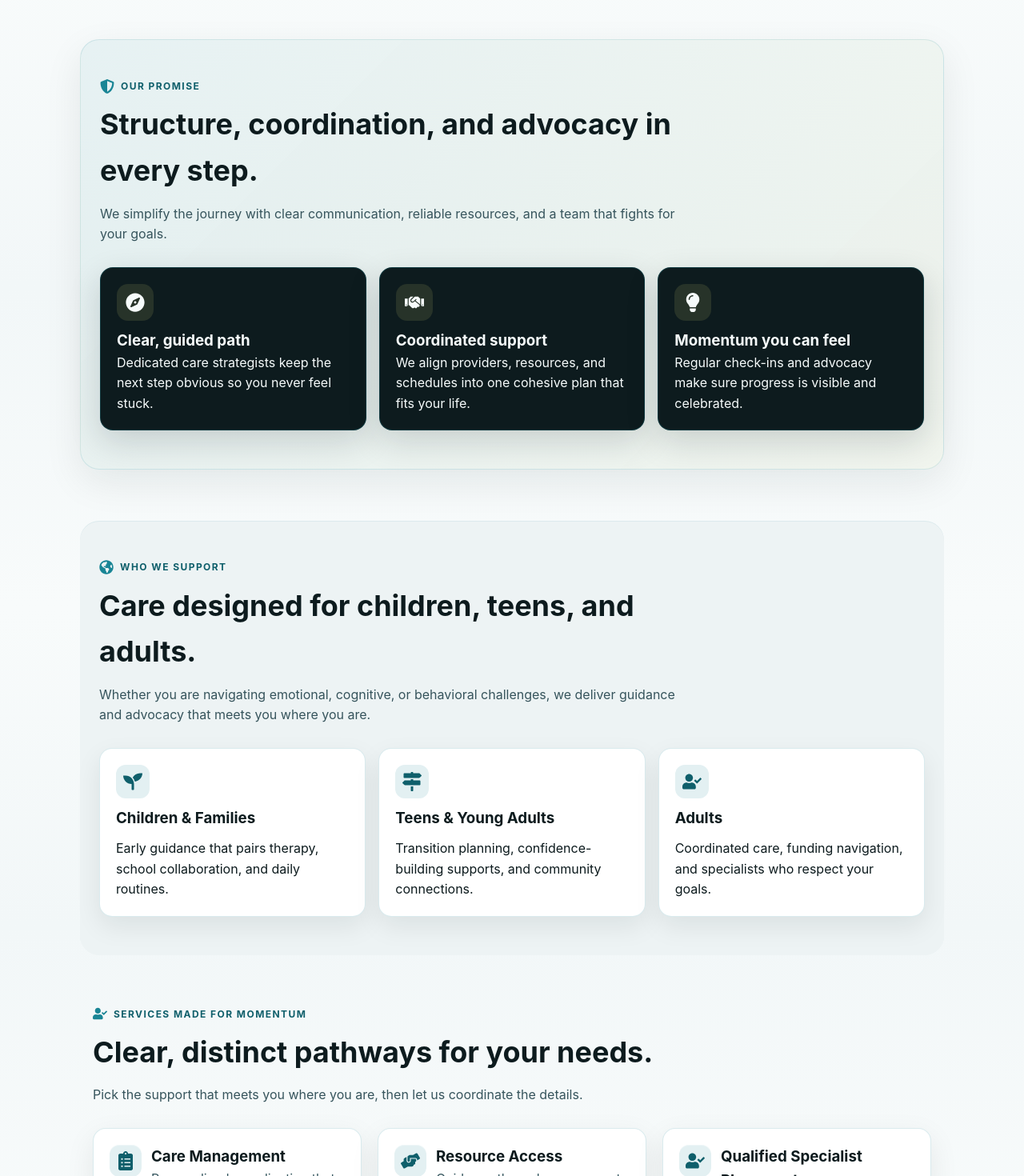
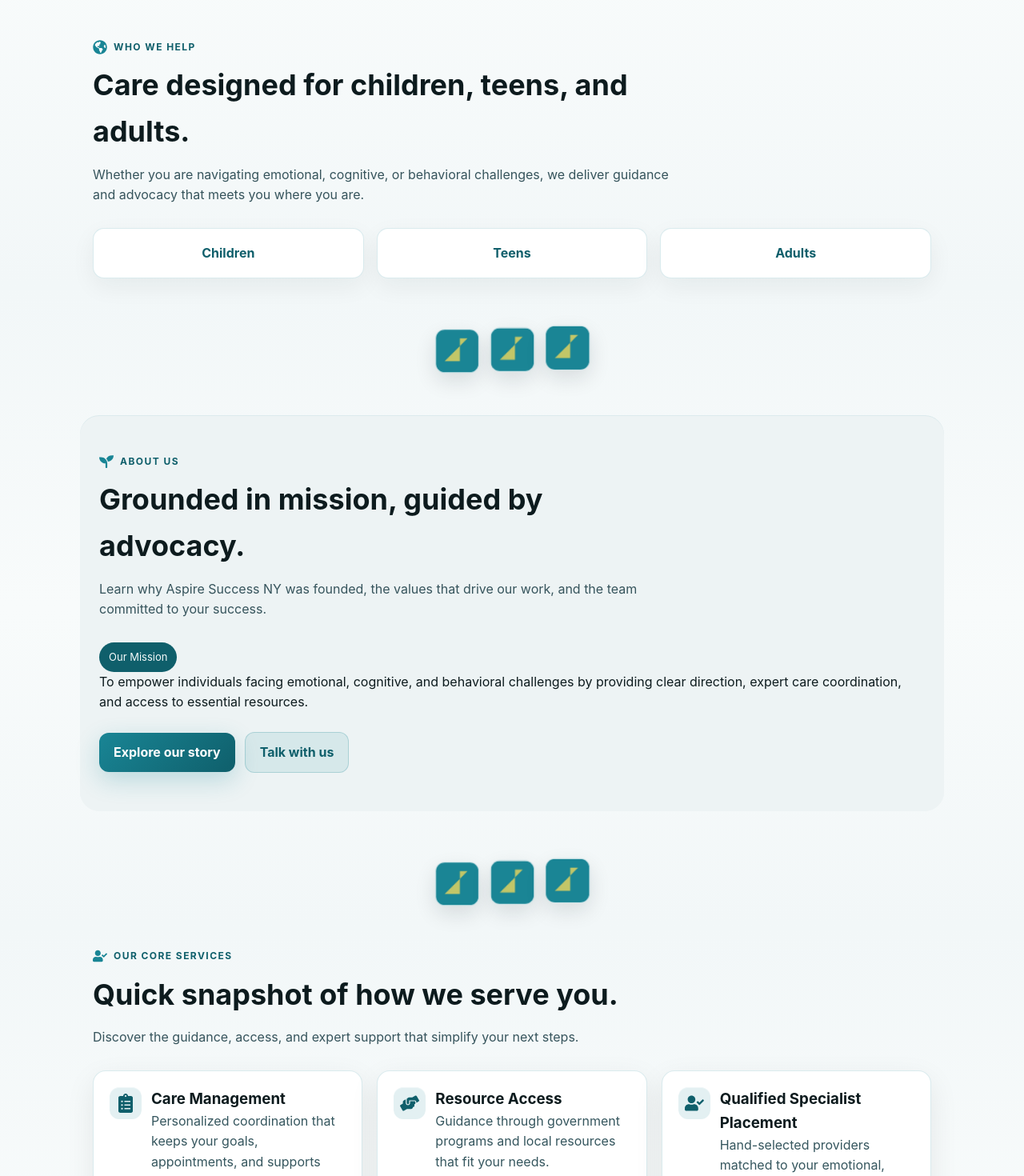
Before and after one commit to mattislub/aspiresuccessny, a React (Vite) app: page / in a window 1280 px wide. Shown: the part 840-2310 px from the top of the page at 80% size. Built offline with nearby package versions, Linux system fonts and the light colour scheme.

Commit message:
Revert "Redesign homepage layout"

```diff
--- a/src/App.jsx
+++ b/src/App.jsx
@@ -28,6 +28,7 @@ import {
   FaUserCheck,
 } from 'react-icons/fa'
 import logo from './assets/logo.png'
+import sectionDividerImage from './assets/Aspire-2.jpg'
 
 const values = ['Compassion', 'Integrity', 'Results-Driven', 'Advocacy']
 
@@ -93,59 +94,13 @@ const applicationRoutes = {
   support: '/support-assistance-registration',
 }
 
-const promiseHighlights = [
-  {
-    title: 'Clear, guided path',
-    description: 'Dedicated care strategists keep the next step obvious so you never feel stuck.',
-    icon: FaCompass,
-  },
-  {
-    title: 'Coordinated support',
-    description: 'We align providers, resources, and schedules into one cohesive plan that fits your life.',
-    icon: FaHandshake,
-  },
-  {
-    title: 'Momentum you can feel',
-    description: 'Regular check-ins and advocacy make sure progress is visible and celebrated.',
-    icon: FaLightbulb,
-  },
-]
-
-const audienceGroups = [
-  {
-    label: 'Children & Families',
-    detail: 'Early guidance that pairs therapy, school collaboration, and daily routines.',
-    icon: FaSeedling,
-  },
-  {
-    label: 'Teens & Young Adults',
-    detail: 'Transition planning, confidence-building supports, and community connections.',
-    icon: FaMapSigns,
-  },
-  {
-    label: 'Adults',
-    detail: 'Coordinated care, funding navigation, and specialists who respect your goals.',
-    icon: FaUserCheck,
-  },
-]
-
-const approachSteps = [
-  {
-    title: 'Listen & orient',
-    description: 'We learn your story, strengths, and stress points to define what success looks like.',
-    icon: FaInfoCircle,
-  },
-  {
-    title: 'Design the roadmap',
-    description: 'You get a clear plan that pairs services, specialists, and funding milestones.',
-    icon: FaClipboardCheck,
-  },
-  {
-    title: 'Activate & adjust',
-    description: 'We coordinate the team, track progress, and advocate so momentum never stalls.',
-    icon: FaCalendarCheck,
-  },
-]
+const SectionDivider = () => (
+  <div className="section-divider" aria-hidden="true">
+    {[...Array(3)].map((_, index) => (
+      <img key={index} src={sectionDividerImage} alt="" className="section-divider__image" />
+    ))}
+  </div>
+)
 
 const footerContact = {
   phone: {
@@ -1285,37 +1240,11 @@ function App() {
       </header>
 
       <main>
-        <section className="section section--panel" id="consultation">
-          <div className="section__header">
-            <p className="eyebrow eyebrow--with-icon">
-              <FaShieldAlt className="eyebrow__icon" aria-hidden="true" />
-              Our promise
-            </p>
-            <h2>Structure, coordination, and advocacy in every step.</h2>
-            <p className="section__lead">
-              We simplify the journey with clear communication, reliable resources, and a team that fights for your goals.
-            </p>
-          </div>
-          <div className="highlight-grid">
-            {promiseHighlights.map((item) => (
-              <div key={item.title} className="feature-card">
-                <div className="feature-card__icon" aria-hidden="true">
-                  <item.icon />
-                </div>
-                <div>
-                  <h3>{item.title}</h3>
-                  <p>{item.description}</p>
-                </div>
-              </div>
-            ))}
-          </div>
-        </section>
-
-        <section className="section section--muted" id="about">
+        <section className="section" id="consultation">
           <div className="section__header">
             <p className="eyebrow eyebrow--with-icon">
               <FaGlobeAmericas className="eyebrow__icon" aria-hidden="true" />
-              Who we support
+              Who We Help
             </p>
             <h2>Care designed for children, teens, and adults.</h2>
             <p className="section__lead">
@@ -1323,35 +1252,62 @@ function App() {
               advocacy that meets you where you are.
             </p>
           </div>
-          <div className="audience-grid">
-            {audienceGroups.map((group) => (
-              <div key={group.label} className="audience-card">
-                <div className="audience-card__icon" aria-hidden="true">
-                  <group.icon />
-                </div>
-                <h3>{group.label}</h3>
-                <p>{group.detail}</p>
-              </div>
-            ))}
+          <div className="pill-grid">
+            <div className="pill-card">Children</div>
+            <div className="pill-card">Teens</div>
+            <div className="pill-card">Adults</div>
           </div>
         </section>
+
+        <SectionDivider />
+
+        <section className="section section--muted" id="about">
+          <div className="section__header">
+            <p className="eyebrow eyebrow--with-icon">
+              <FaSeedling className="eyebrow__icon" aria-hidden="true" />
+              About Us
+            </p>
+            <h2>Grounded in mission, guided by advocacy.</h2>
+            <p className="section__lead">
+              Learn why Aspire Success NY was founded, the values that drive our work, and the team committed to your
+              success.
+            </p>
+          </div>
+          <div className="about-preview">
+            <div>
+              <div className="pill">Our Mission</div>
+              <p>
+                To empower individuals facing emotional, cognitive, and behavioral challenges by providing clear
+                direction, expert care coordination, and access to essential resources.
+              </p>
+            </div>
+            <div className="about-preview__actions">
+              <a className="cta" href="/about" onClick={(event) => handleNavigate(event, '/about')}>
+                Explore our story
+              </a>
+              <a className="cta cta--ghost" href="#contact">
+                Talk with us
+              </a>
+            </div>
+          </div>
+        </section>
+
+        <SectionDivider />
 
         <section className="section" id="services">
           <div className="section__header">
             <p className="eyebrow eyebrow--with-icon">
               <FaUserCheck className="eyebrow__icon" aria-hidden="true" />
-              Services made for momentum
+              Our Core Services
             </p>
-            <h2>Clear, distinct pathways for your needs.</h2>
-            <p className="section__lead">
-              Pick the support that meets you where you are, then let us coordinate the details.
-            </p>
+            <h2>Quick snapshot of how we serve you.</h2>
+            <p className="section__lead">Discover the guidance, access, and expert support that simplify your next steps.</p>
           </div>
-          <div className="card-grid card-grid--services">
+          <div className="card-grid">
             {services.map((service) => (
               <a
                 key={service.title}
-                className="card card--service"
+                className="card"
                 href={service.link}
                 onClick={(event) => {
                   event.preventDefault()
@@ -1373,32 +1329,7 @@ function App() {
           </div>
         </section>
 
-        <section className="section section--panel" id="approach">
-          <div className="section__header">
-            <p className="eyebrow eyebrow--with-icon">
-              <FaClipboardList className="eyebrow__icon" aria-hidden="true" />
-              Our approach
-            </p>
-            <h2>A simple, transparent process.</h2>
-            <p className="section__lead">
-              Each phase is handled by our team so you have clarity, accountability, and steady movement.
-            </p>
-          </div>
-          <div className="steps-grid">
-            {approachSteps.map((step, index) => (
-              <div key={step.title} className="step-card">
-                <div className="step-card__badge">
-                  <span>Step {index + 1}</span>
-                </div>
-                <div className="step-card__icon" aria-hidden="true">
-                  <step.icon />
-                </div>
-                <h3>{step.title}</h3>
-                <p>{step.description}</p>
-              </div>
-            ))}
-          </div>
-        </section>
+        <SectionDivider />
 
         <section className="section section--muted" id="testimonials">
           <div className="section__header">
@@ -1418,49 +1349,6 @@ function App() {
                   aria-label={`View testimonial ${index + 1}`}
                 />
               ))}
-            </div>
-          </div>
-        </section>
-
-        <section className="section section--panel" id="contact-preview">
-          <div className="split-panel">
-            <div>
-              <p className="eyebrow eyebrow--with-icon">
-                <FaEnvelopeOpenText className="eyebrow__icon" aria-hidden="true" />
-                Start with a conversation
-              </p>
-              <h2>Tell us your goals and we will map the path.</h2>
-              <p className="section__lead">
-                Share what you need—our team will respond within one business day with guidance tailored to you.
-              </p>
-              <div className="split-panel__actions">
-                <a className="cta" href="#contact" onClick={(event) => handleNavigate(event, '/contact')}>
-                  Contact our team
-                </a>
-                <button className="cta cta--ghost" type="button" onClick={() => setIsServicesModalOpen(true)}>
-                  View all services
-                </button>
-              </div>
-            </div>
-            <div className="contact-preview-card">
-              <div className="pill">
-                <FaCalendarCheck className="pill__icon" aria-hidden="true" />
-                Response in 1 business day
-              </div>
-              <ul className="contact-preview-list">
-                <li>
-                  <FaClipboardCheck aria-hidden="true" />
-                  Personalized plan within reach.
-                </li>
-                <li>
-                  <FaHandsHelping aria-hidden="true" />
-                  Coordinated specialists that fit you.
-                </li>
-                <li>
-                  <FaMapMarkerAlt aria-hidden="true" />
-                  Rooted in New York, serving statewide.
-                </li>
-              </ul>
             </div>
           </div>
         </section>
--- a/src/index.css
+++ b/src/index.css
@@ -315,19 +315,49 @@ body {
   padding: 0 16px;
 }
 
+.section-divider {
+  display: flex;
+  justify-content: center;
+  gap: 14px;
+  margin: 12px auto -12px;
+  padding: 0 16px;
+}
+
+.section-divider__image {
+  width: 55px;
+  height: auto;
+  border-radius: 12px;
+  object-fit: cover;
+  box-shadow: 0 10px 26px rgba(13, 27, 30, 0.12);
+  border: 1px solid rgba(25, 133, 149, 0.18);
+  animation: float-divider 7s ease-in-out infinite;
+}
+
+.section-divider__image:nth-child(2) {
+  animation-delay: 0.8s;
+}
+
+.section-divider__image:nth-child(3) {
+  animation-delay: 1.6s;
+}
+
+@keyframes float-divider {
+  0% {
+    transform: translateY(0) scale(1);
+  }
+  50% {
+    transform: translateY(-6px) scale(1.03);
+  }
+  100% {
+    transform: translateY(0) scale(1);
+  }
+}
+
 .section--muted {
   background: var(--muted);
   border-radius: 24px;
   padding: 48px 24px;
   box-shadow: inset 0 1px 0 rgba(25, 133, 149, 0.08);
-}
-
-.section--panel {
-  background: linear-gradient(135deg, rgba(25, 133, 149, 0.07), rgba(194, 198, 104, 0.08));
-  border-radius: 24px;
-  padding: 48px 24px;
-  border: 1px solid rgba(25, 133, 149, 0.14);
-  box-shadow: 0 16px 48px rgba(13, 27, 30, 0.08);
 }
 
 .section__header {
@@ -366,67 +396,10 @@ body {
   align-items: center;
 }
 
-.highlight-grid {
-  display: grid;
-  grid-template-columns: repeat(auto-fit, minmax(240px, 1fr));
-  gap: 16px;
-}
-
-.feature-card {
-  background: #0d1b1e;
-  color: #f6fbfb;
-  border-radius: 16px;
-  padding: 20px;
-  border: 1px solid rgba(25, 133, 149, 0.28);
-  box-shadow: 0 14px 40px rgba(13, 27, 30, 0.16);
-  display: grid;
-  gap: 10px;
-}
-
-.feature-card__icon {
-  width: 46px;
-  height: 46px;
-  border-radius: 14px;
-  background: rgba(194, 198, 104, 0.14);
-  display: inline-flex;
-  align-items: center;
-  justify-content: center;
-  color: #f6fbfb;
-  font-size: calc(16px * var(--icon-scale));
-}
-
 .pill-grid {
   display: grid;
   grid-template-columns: repeat(auto-fit, minmax(180px, 1fr));
   gap: 16px;
-}
-
-.audience-grid {
-  display: grid;
-  grid-template-columns: repeat(auto-fit, minmax(220px, 1fr));
-  gap: 16px;
-}
-
-.audience-card {
-  background: white;
-  border: 1px solid rgba(25, 133, 149, 0.16);
-  border-radius: 16px;
-  padding: 20px;
-  display: grid;
-  gap: 10px;
-  box-shadow: 0 12px 32px rgba(13, 27, 30, 0.08);
-}
-
-.audience-card__icon {
-  width: 42px;
-  height: 42px;
-  border-radius: 12px;
-  background: rgba(25, 133, 149, 0.12);
-  color: var(--primary-dark);
-  display: inline-flex;
-  align-items: center;
-  justify-content: center;
-  font-size: calc(16px * var(--icon-scale));
 }
 
 .pill-card {
@@ -446,10 +419,6 @@ body {
   gap: 18px;
 }
 
-.card-grid--services {
-  gap: 20px;
-}
-
 .card {
   background: white;
   border: 1px solid rgba(25, 133, 149, 0.16);
@@ -459,10 +428,6 @@ body {
   gap: 12px;
   box-shadow: 0 12px 36px rgba(13, 27, 30, 0.08);
   transition: transform 0.2s ease, box-shadow 0.2s ease;
-}
-
-.card--service {
-  min-height: 220px;
 }
 
 .card__title {
@@ -502,46 +467,6 @@ body {
 .card__link {
   color: var(--primary);
   font-weight: 700;
-}
-
-.steps-grid {
-  display: grid;
-  grid-template-columns: repeat(auto-fit, minmax(240px, 1fr));
-  gap: 16px;
-}
-
-.step-card {
-  background: white;
-  border: 1px solid rgba(25, 133, 149, 0.18);
-  border-radius: 16px;
-  padding: 18px;
-  box-shadow: 0 12px 34px rgba(13, 27, 30, 0.08);
-  display: grid;
-  gap: 10px;
-}
-
-.step-card__badge {
-  display: inline-flex;
-  align-items: center;
-  justify-content: center;
-  padding: 6px 10px;
-  border-radius: 10px;
-  background: rgba(25, 133, 149, 0.12);
-  color: var(--primary-dark);
-  font-weight: 700;
-  width: fit-content;
-}
-
-.step-card__icon {
-  width: 44px;
-  height: 44px;
-  border-radius: 12px;
-  background: rgba(194, 198, 104, 0.18);
-  display: inline-flex;
-  align-items: center;
-  justify-content: center;
-  color: var(--ink);
-  font-size: calc(16px * var(--icon-scale));
 }
 
 .about-highlight {
@@ -1171,52 +1096,6 @@ body {
   box-shadow: 0 18px 48px rgba(13, 27, 30, 0.16);
 }
 
-.split-panel {
-  background: white;
-  border-radius: 20px;
-  border: 1px solid rgba(25, 133, 149, 0.18);
-  padding: 24px;
-  display: grid;
-  grid-template-columns: repeat(auto-fit, minmax(280px, 1fr));
-  gap: 20px;
-  box-shadow: 0 16px 42px rgba(13, 27, 30, 0.1);
-  align-items: center;
-}
-
-.split-panel__actions {
-  display: flex;
-  flex-wrap: wrap;
-  gap: 12px;
-  margin-top: 12px;
-}
-
-.contact-preview-card {
-  background: var(--muted);
-  border-radius: 16px;
-  padding: 18px;
-  border: 1px solid rgba(25, 133, 149, 0.18);
-  box-shadow: inset 0 1px 0 rgba(25, 133, 149, 0.06);
-}
-
-.contact-preview-list {
-  list-style: none;
-  display: grid;
-  gap: 10px;
-  margin-top: 14px;
-  color: #2c4a50;
-}
-
-.contact-preview-list li {
-  display: inline-flex;
-  gap: 10px;
-  align-items: center;
-  font-weight: 600;
-}
-
-.contact-preview-list svg {
-  color: var(--primary-dark);
-}
-
 .list {
   padding-left: 20px;
   display: grid;
```
